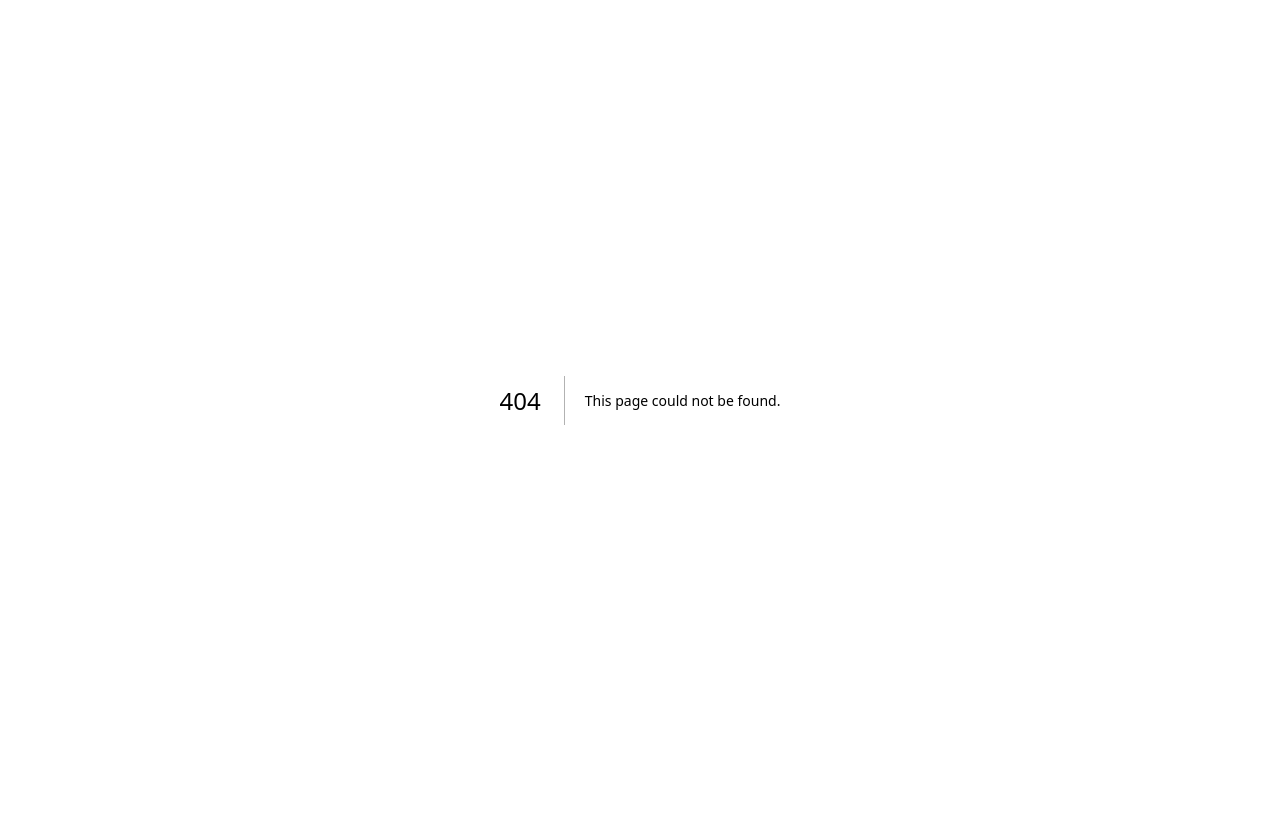
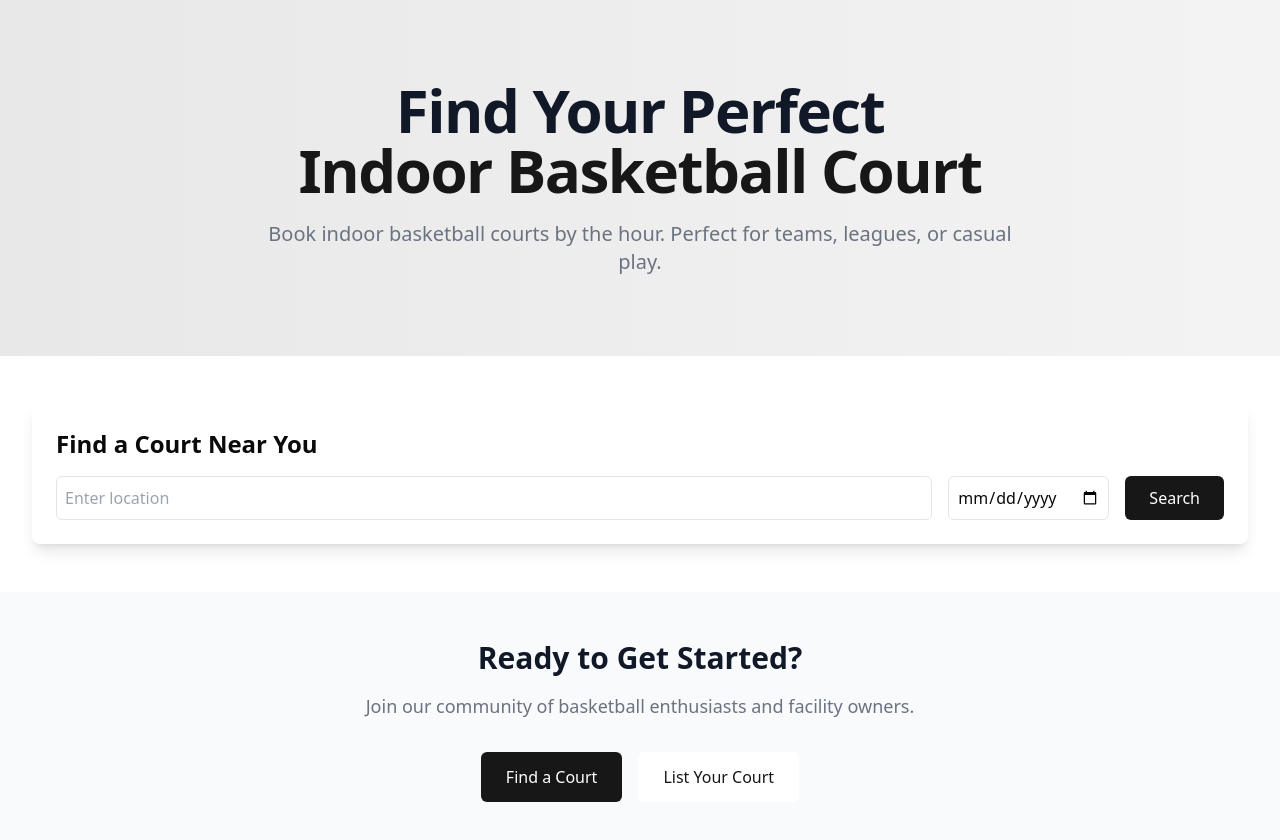
Before and after one commit to jensenmiers/playbookingsdemo, a Next.js app: page / in a window 1280 px wide. Before the commit this address had no page. Shown: the top 840 px of the page. Before the commit the page ends 800 px from the top, so only its background shows below. Built offline with nearby package versions, Linux system fonts and the light colour scheme.

Commit message:
Move landing page to app/page.tsx for Next.js App Router compliance

```diff
--- a/app/layout.tsx
+++ b/app/layout.tsx
@@ -1,16 +1,36 @@
-export const metadata = {
-  title: 'Next.js',
-  description: 'Generated by Next.js',
-}
+// app/layout.tsx
+import type { Metadata } from "next";
+import localFont from "next/font/local";
+import "./globals.css";
+
+const geistSans = localFont({
+  src: "./fonts/GeistVF.woff",
+  variable: "--font-geist-sans",
+  weight: "100 900",
+});
+const geistMono = localFont({
+  src: "./fonts/GeistMonoVF.woff",
+  variable: "--font-geist-mono",
+  weight: "100 900",
+});
+
+export const metadata: Metadata = {
+  title: "Court Bookings",
+  description: "Book indoor basketball courts by the hour",
+};
 
 export default function RootLayout({
   children,
-}: {
-  children: React.ReactNode
-}) {
+}: Readonly<{
+  children: React.ReactNode;
+}>) {
   return (
     <html lang="en">
-      <body>{children}</body>
+      <body
+        className={`${geistSans.variable} ${geistMono.variable} antialiased`}
+      >
+        {children}
+      </body>
     </html>
-  )
+  );
 }
```
Also changed, not shown: .babelrc (deleted), app/dashboard/renter/bookings/page.tsx (line endings or trailing spaces), app/listings/[id]/page.tsx (line endings or trailing spaces), app/listings/page.tsx (line endings or trailing spaces), app/page.tsx (renamed from src/app/page.tsx).
